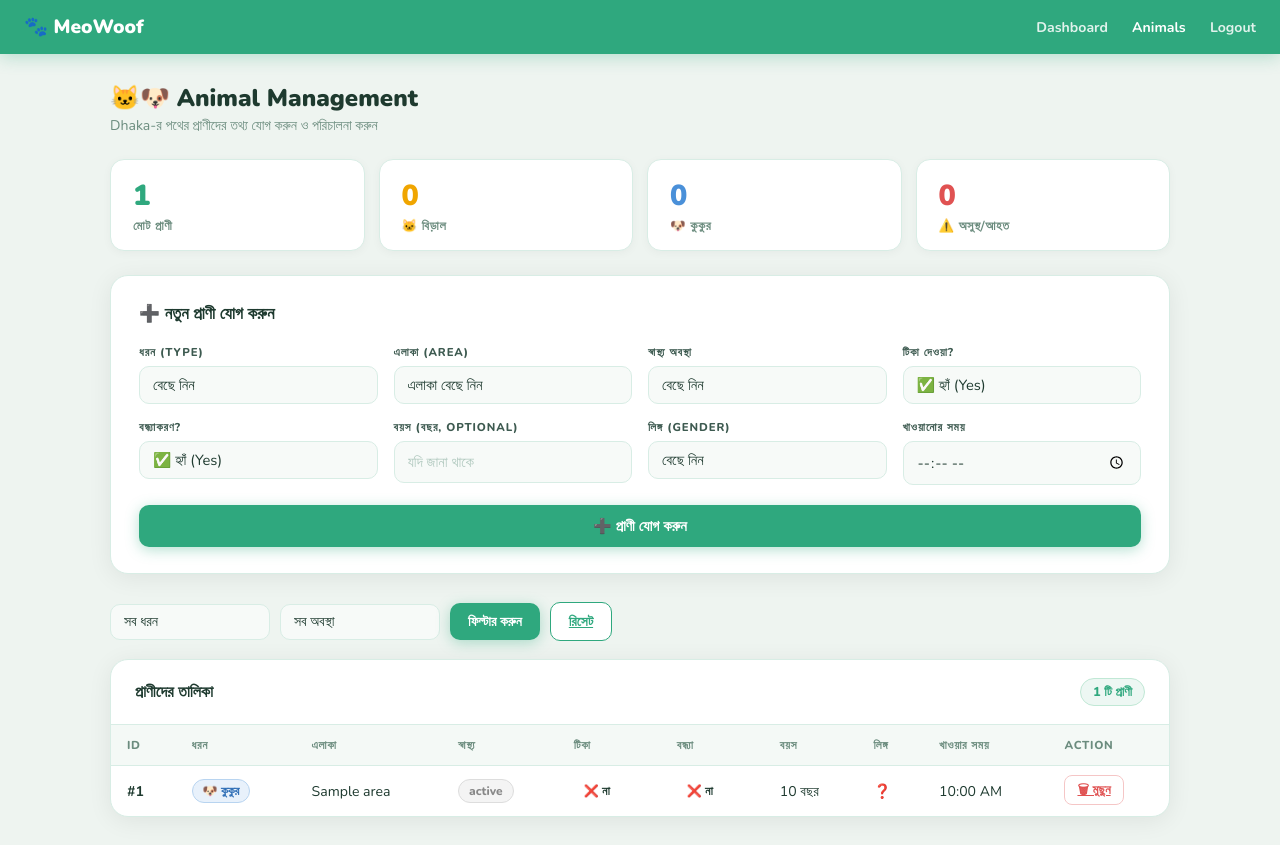
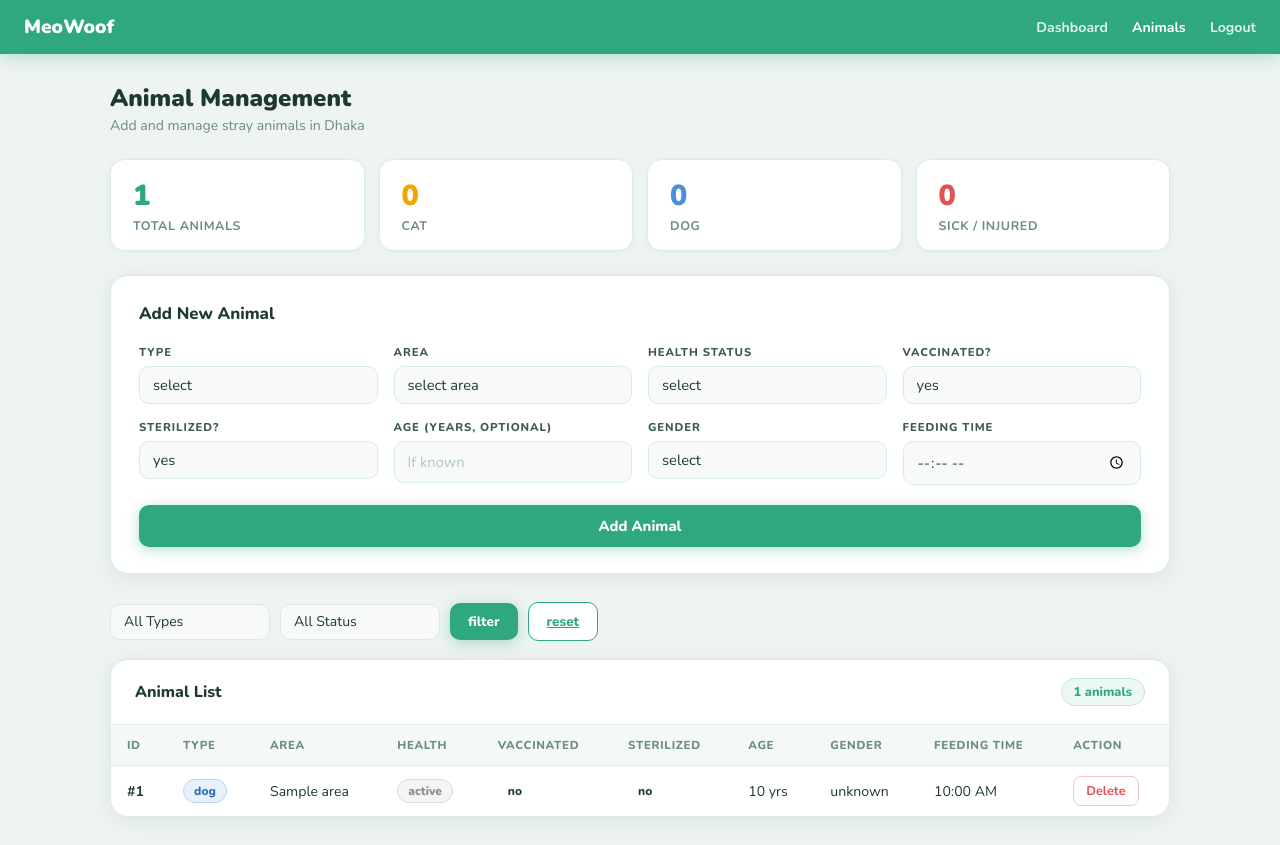
Before and after one commit to nusiba-0/CSE384.14---Group-1, a PHP site: page /animals.php in a window 1280 px wide. Run offline with PHP 8.4, Linux system fonts and the light colour scheme; a user stored in the database is signed in; tables that the repository leaves empty or names only in its code hold one stand-in row (values such as "Sample post").

Commit message:
Update animals.php

```diff
--- a/animals.php
+++ b/animals.php
@@ -1,53 +1,58 @@
 <?php
-require_once 'config.php';
+session_start();
+
+$host = 'localhost';
+$user = 'root';
+$pass = '';
+$db   = 'meowoof';
+
+$conn = mysqli_connect($host, $user, $pass, $db);
+if (!$conn) {
+    die('Database connection failed: ' . mysqli_connect_error());
+}
 
 if (!isset($_SESSION['user_id'])) {
     header("Location: index.php");
     exit();
 }
 
-$message = '';
+$message  = '';
 $msg_type = '';
 
-// ===== ADD ANIMAL =====
 if ($_SERVER['REQUEST_METHOD'] === 'POST' && isset($_POST['add_animal'])) {
-    $type          = mysqli_real_escape_string($conn, $_POST['type']);
+    $type          = trim($_POST['type']);
     $area_id       = (int)$_POST['area_id'];
-    $health_status = mysqli_real_escape_string($conn, $_POST['health_status']);
-    $is_vaccinated = mysqli_real_escape_string($conn, $_POST['is_vaccinated']);
-    $is_sterilized = mysqli_real_escape_string($conn, $_POST['is_sterilized']);
-    $age           = !empty($_POST['age']) ? (int)$_POST['age'] : 'NULL';
-    $gender        = mysqli_real_escape_string($conn, $_POST['gender']);
-    $feeding_time  = mysqli_real_escape_string($conn, $_POST['feeding_time']);
+    $health_status = trim($_POST['health_status']);
+    $is_vaccinated = trim($_POST['is_vaccinated']);
+    $is_sterilized = trim($_POST['is_sterilized']);
+   $age = $_POST['age'] !== '' ? (int)$_POST['age'] : null;
+    $gender        = trim($_POST['gender']);
+    $feeding_time  = trim($_POST['feeding_time']);
 
-    $age_val = ($age === 'NULL') ? 'NULL' : $age;
+    $stmt = mysqli_prepare($conn, "INSERT INTO animals (type, area_id, health_status, is_vaccinated, is_sterilized, age, gender, feeding_time) VALUES (?, ?, ?, ?, ?, ?, ?, ?)");
+    mysqli_stmt_bind_param($stmt, 'sissssss', $type, $area_id, $health_status, $is_vaccinated, $is_sterilized, $age, $gender, $feeding_time);
 
-    $sql = "INSERT INTO animals (type, area_id, health_status, is_vaccinated, is_sterilized, age, gender, feeding_time)
-            VALUES ('$type', $area_id, '$health_status', '$is_vaccinated', '$is_sterilized', $age_val, '$gender', '$feeding_time')";
-
-    if (mysqli_query($conn, $sql)) {
-        $message  = 'প্রাণীটি সফলভাবে যোগ করা হয়েছে!';
+    if (mysqli_stmt_execute($stmt)) {
+        $message  = 'Animal added successfully!';
         $msg_type = 'success';
     } else {
-        $message  = 'সমস্যা হয়েছে: ' . mysqli_error($conn);
+        $message  = 'Error: ' . mysqli_error($conn);
         $msg_type = 'error';
     }
+    mysqli_stmt_close($stmt);
 }
-
-// ===== DELETE ANIMAL =====
 if (isset($_GET['delete'])) {
     $del_id = (int)$_GET['delete'];
-    mysqli_query($conn, "DELETE FROM animals WHERE animal_id = $del_id");
-    $message  = 'প্রাণীটি মুছে ফেলা হয়েছে।';
+    $stmt = mysqli_prepare($conn, "DELETE FROM animals WHERE animal_id = ?");
+    mysqli_stmt_bind_param($stmt, 'i', $del_id);
+    mysqli_stmt_execute($stmt);
+    mysqli_stmt_close($stmt);
+    $message  = 'Animal deleted.';
     $msg_type = 'success';
 }
-
-// ===== FETCH AREAS =====
 $areas_result = mysqli_query($conn, "SELECT * FROM areas ORDER BY area_name");
-
-// ===== FETCH ANIMALS =====
-$filter_type   = isset($_GET['filter_type']) ? mysqli_real_escape_string($conn, $_GET['filter_type']) : '';
-$filter_health = isset($_GET['filter_health']) ? mysqli_real_escape_string($conn, $_GET['filter_health']) : '';
+$filter_type   = isset($_GET['filter_type'])   ? trim($_GET['filter_type'])   : '';
+$filter_health = isset($_GET['filter_health']) ? trim($_GET['filter_health']) : '';
 
 $where = [];
 if ($filter_type)   $where[] = "a.type = '$filter_type'";
@@ -60,11 +65,9 @@ $animals_result = mysqli_query($conn,
      $where_sql
      ORDER BY a.animal_id DESC"
 );
-
 $total = mysqli_num_rows($animals_result);
 ?>
-<!DOCTYPE html>
-<html lang="bn">
+<html lang="en">
 <head>
 <meta charset="UTF-8">
 <meta name="viewport" content="width=device-width, initial-scale=1.0">
@@ -91,8 +94,6 @@ body {
     color: var(--text);
     min-height: 100vh;
 }
-
-/* NAV */
 nav {
     background: var(--green);
     padding: 14px 24px;
@@ -102,7 +103,7 @@ nav {
     box-shadow: 0 3px 16px rgba(47,168,126,0.3);
     position: sticky; top: 0; z-index: 100;
 }
-.nav-brand { color:#fff; font-weight:900; font-size:1.2rem; display:flex; align-items:center; gap:8px; }
+.nav-brand { color:#fff; font-weight:900; font-size:1.2rem; }
 .nav-links a {
     color: rgba(255,255,255,0.85);
     text-decoration: none;
@@ -112,19 +113,13 @@ nav {
     transition: color 0.2s;
 }
 .nav-links a:hover { color: #fff; }
-
-/* MAIN LAYOUT */
 .container { max-width: 1100px; margin: 0 auto; padding: 28px 20px; }
-
-/* PAGE HEADER */
 .page-header {
     display: flex; align-items: center; justify-content: space-between;
     margin-bottom: 24px; flex-wrap: wrap; gap: 12px;
 }
 .page-header h1 { font-size: 1.5rem; font-weight: 900; color: var(--text); }
 .page-header p  { color: var(--muted); font-size: 0.88rem; margin-top: 2px; }
-
-/* STAT CARDS */
 .stats { display: flex; gap: 14px; flex-wrap: wrap; margin-bottom: 24px; }
 .stat-card {
     background: var(--card);
@@ -141,16 +136,14 @@ nav {
 .stat-sick .num { color: #e05252; }
 .stat-all  .num { color: var(--green); }
 
-/* ALERT */
 .alert {
     padding: 13px 18px; border-radius: 12px;
     font-weight: 700; font-size: 0.9rem;
-    margin-bottom: 22px; display: flex; align-items: center; gap: 10px;
+    margin-bottom: 22px;
 }
 .alert-success { background:#edfaf4; color:#1a7a50; border:1.5px solid #b2e8d0; }
 .alert-error   { background:#fef0f0; color:#c0392b; border:1.5px solid #f5c6c6; }
 
-/* FORM CARD */
 .form-card {
     background: var(--card);
     border-radius: 18px;
@@ -159,10 +152,7 @@ nav {
     margin-bottom: 28px;
     border: 1.5px solid var(--border);
 }
-.form-card h2 {
-    font-size: 1.05rem; font-weight: 800; color: var(--text);
-    margin-bottom: 20px; display: flex; align-items: center; gap: 8px;
-}
+.form-card h2 { font-size: 1.05rem; font-weight: 800; color: var(--text); margin-bottom: 20px; }
 .form-grid {
     display: grid;
     grid-template-columns: repeat(auto-fill, minmax(200px, 1fr));
@@ -203,14 +193,11 @@ input::placeholder { color: #b0c8be; }
 }
 .btn-green:hover { background: var(--green-d); transform: translateY(-1px); }
 
-/* FILTER BAR */
 .filter-bar {
     display: flex; gap: 12px; align-items: center;
     flex-wrap: wrap; margin-bottom: 18px;
 }
-.filter-bar select {
-    padding: 9px 13px; min-width: 160px; font-size: 0.88rem;
-}
+.filter-bar select { padding: 9px 13px; min-width: 160px; font-size: 0.88rem; }
 .filter-bar .btn { padding: 9px 18px; font-size: 0.85rem; }
 .btn-outline {
     background: #fff; color: var(--green);
@@ -218,7 +205,6 @@ input::placeholder { color: #b0c8be; }
 }
 .btn-outline:hover { background: var(--green-l); }
 
-/* TABLE CARD */
 .table-card {
     background: var(--card);
     border-radius: 18px;
@@ -256,40 +242,35 @@ td {
 tr:last-child td { border-bottom: none; }
 tr:hover td { background: #fafdf9; }
 
-/* BADGES */
 .badge {
     display: inline-flex; align-items: center; gap: 4px;
     padding: 3px 10px; border-radius: 20px;
     font-size: 0.75rem; font-weight: 800;
 }
-.badge-cat    { background: #fff8e6; color: #b07800; border: 1px solid #f5dfa0; }
-.badge-dog    { background: #e8f1fb; color: #2d6db5; border: 1px solid #b8d4f0; }
-.badge-healthy   { background: #edfaf4; color: #1a7a50; border: 1px solid #b2e8d0; }
-.badge-sick      { background: #fef0f0; color: #c0392b; border: 1px solid #f5c6c6; }
-.badge-injured   { background: #fff4e6; color: #b05800; border: 1px solid #fcd9a8; }
-.badge-pregnant  { background: #f5e8fb; color: #7b2f9e; border: 1px solid #dab8f0; }
-.badge-yes { background: #edfaf4; color: #1a7a50; border: 1px solid #b2e8d0; }
-.badge-no  { background: #f4f4f4; color: #888; border: 1px solid #ddd; }
+.badge-cat     { background: #fff8e6; color: #b07800; border: 1px solid #f5dfa0; }
+.badge-dog     { background: #e8f1fb; color: #2d6db5; border: 1px solid #b8d4f0; }
+.badge-healthy { background: #edfaf4; color: #1a7a50; border: 1px solid #b2e8d0; }
+.badge-sick    { background: #fef0f0; color: #c0392b; border: 1px solid #f5c6c6; }
+.badge-injured { background: #fff4e6; color: #b05800; border: 1px solid #fcd9a8; }
+.badge-pregnant{ background: #f5e8fb; color: #7b2f9e; border: 1px solid #dab8f0; }
+.badge-yes     { background: #edfaf4; color: #1a7a50; border: 1px solid #b2e8d0; }
+.badge-no      { background: #f4f4f4; color: #888;    border: 1px solid #ddd; }
 
-/* DELETE BTN */
 .btn-del {
     background: none; border: 1.5px solid #f5c6c6;
     color: var(--red); border-radius: 8px;
     padding: 5px 12px; font-size: 0.8rem;
     font-family: 'Nunito', sans-serif;
     font-weight: 700; cursor: pointer;
+    text-decoration: none;
     transition: all 0.2s;
 }
 .btn-del:hover { background: #fef0f0; }
 
-/* EMPTY */
-.empty-state {
-    text-align: center; padding: 48px 20px; color: var(--muted);
-}
-.empty-state .icon { font-size: 3rem; margin-bottom: 12px; }
+.empty-state { text-align: center; padding: 48px 20px; color: var(--muted); }
+.empty-state .icon { font-size: 2rem; font-weight: 900; margin-bottom: 12px; }
 .empty-state p { font-weight: 700; }
 
-/* RESPONSIVE */
 @media (max-width: 640px) {
     .form-grid { grid-template-columns: 1fr 1fr; }
     .stats { gap: 10px; }
@@ -300,9 +281,8 @@ tr:hover td { background: #fafdf9; }
 </head>
 <body>
 
-<!-- NAV -->
 <nav>
-    <div class="nav-brand">🐾 MeoWoof</div>
+    <div class="nav-brand">MeoWoof</div>
     <div class="nav-links">
         <a href="dashboard.php">Dashboard</a>
         <a href="animals.php" style="color:#fff;">Animals</a>
@@ -312,22 +292,19 @@ tr:hover td { background: #fafdf9; }
 
 <div class="container">
 
-    <!-- HEADER -->
     <div class="page-header">
         <div>
-            <h1>🐱🐶 Animal Management</h1>
-            <p>Dhaka-র পথের প্রাণীদের তথ্য যোগ করুন ও পরিচালনা করুন</p>
+            <h1>Animal Management</h1>
+            <p>Add and manage stray animals in Dhaka</p>
         </div>
     </div>
 
-    <!-- ALERT -->
     <?php if ($message): ?>
     <div class="alert alert-<?= $msg_type ?>">
-        <?= $msg_type === 'success' ? '✅' : '⚠️' ?> <?= htmlspecialchars($message) ?>
+        <?= htmlspecialchars($message) ?>
     </div>
     <?php endif; ?>
 
-    <!-- STAT CARDS -->
     <?php
     $stat_all  = mysqli_fetch_row(mysqli_query($conn, "SELECT COUNT(*) FROM animals"))[0] ?? 0;
     $stat_cat  = mysqli_fetch_row(mysqli_query($conn, "SELECT COUNT(*) FROM animals WHERE type='cat'"))[0] ?? 0;
@@ -337,133 +314,130 @@ tr:hover td { background: #fafdf9; }
     <div class="stats">
         <div class="stat-card stat-all">
             <div class="num"><?= $stat_all ?></div>
-            <div class="lbl">মোট প্রাণী</div>
+            <div class="lbl">Total Animals</div>
         </div>
         <div class="stat-card stat-cat">
             <div class="num"><?= $stat_cat ?></div>
-            <div class="lbl">🐱 বিড়াল</div>
+            <div class="lbl">cat</div>
         </div>
         <div class="stat-card stat-dog">
             <div class="num"><?= $stat_dog ?></div>
-            <div class="lbl">🐶 কুকুর</div>
+            <div class="lbl">dog</div>
         </div>
         <div class="stat-card stat-sick">
             <div class="num"><?= $stat_sick ?></div>
-            <div class="lbl">⚠️ অসুস্থ/আহত</div>
+            <div class="lbl">sick / injured</div>
         </div>
     </div>
 
-    <!-- ADD FORM -->
     <div class="form-card">
-        <h2>➕ নতুন প্রাণী যোগ করুন</h2>
+        <h2>Add New Animal</h2>
         <form method="POST">
             <div class="form-grid">
                 <div class="field">
-                    <label>ধরন (Type)</label>
+                    <label>type</label>
                     <select name="type" required>
-                        <option value="">বেছে নিন</option>
-                        <option value="cat">🐱 বিড়াল (Cat)</option>
-                        <option value="dog">🐶 কুকুর (Dog)</option>
+                        <option value="">select</option>
+                        <option value="cat">cat</option>
+                        <option value="dog">dog</option>
                     </select>
                 </div>
                 <div class="field">
-                    <label>এলাকা (Area)</label>
+                    <label>area</label>
                     <select name="area_id" required>
-                        <option value="">এলাকা বেছে নিন</option>
+                        <option value="">select area</option>
                         <?php if ($areas_result): while ($area = mysqli_fetch_assoc($areas_result)): ?>
                         <option value="<?= $area['area_id'] ?>"><?= htmlspecialchars($area['area_name']) ?></option>
                         <?php endwhile; endif; ?>
                     </select>
                 </div>
                 <div class="field">
-                    <label>স্বাস্থ্য অবস্থা</label>
+                    <label>health status</label>
                     <select name="health_status" required>
-                        <option value="">বেছে নিন</option>
-                        <option value="healthy">✅ সুস্থ (Healthy)</option>
-                        <option value="sick">🤒 অসুস্থ (Sick)</option>
-                        <option value="injured">🩹 আহত (Injured)</option>
-                        <option value="pregnant">🤰 গর্ভবতী (Pregnant)</option>
+                        <option value="">select</option>
+                        <option value="healthy">healthy</option>
+                        <option value="sick">sick</option>
+                        <option value="injured">injured</option>
+                        <option value="pregnant">pregnant</option>
                     </select>
                 </div>
                 <div class="field">
-                    <label>টিকা দেওয়া?</label>
+                    <label>vaccinated?</label>
                     <select name="is_vaccinated" required>
-                        <option value="yes">✅ হ্যাঁ (Yes)</option>
-                        <option value="no">❌ না (No)</option>
+                        <option value="yes">yes</option>
+                        <option value="no">no</option>
                     </select>
                 </div>
                 <div class="field">
-                    <label>বন্ধ্যাকরণ?</label>
+                    <label>sterilized?</label>
                     <select name="is_sterilized" required>
-                        <option value="yes">✅ হ্যাঁ (Yes)</option>
-                        <option value="no">❌ না (No)</option>
+                        <option value="yes">yes</option>
+                        <option value="no">no</option>
                     </select>
                 </div>
                 <div class="field">
-                    <label>বয়স (বছর, optional)</label>
-                    <input type="number" name="age" min="0" max="30" placeholder="যদি জানা থাকে">
+                    <label>Age (years, optional)</label>
+                    <input type="number" name="age" min="0" max="30" placeholder="If known">
                 </div>
                 <div class="field">
-                    <label>লিঙ্গ (Gender)</label>
+                    <label>gender</label>
                     <select name="gender" required>
-                        <option value="">বেছে নিন</option>
-                        <option value="male">♂ পুরুষ (Male)</option>
-                        <option value="female">♀ মহিলা (Female)</option>
-                        <option value="unknown">❓ অজানা</option>
+                        <option value="">select</option>
+                        <option value="male">male</option>
+                        <option value="female">female</option>
+                        <option value="unknown">unknown</option>
                     </select>
                 </div>
                 <div class="field">
-                    <label>খাওয়ানোর সময়</label>
+                    <label>feeding time</label>
                     <input type="time" name="feeding_time" required>
                 </div>
                 <div class="field full" style="display:flex; justify-content:flex-end; margin-top:4px;">
-                    <button type="submit" name="add_animal" class="btn btn-green">➕ প্রাণী যোগ করুন</button>
+                    <button type="submit" name="add_animal" class="btn btn-green">Add Animal</button>
                 </div>
             </div>
         </form>
     </div>
 
-    <!-- FILTER -->
     <div class="filter-bar">
         <form method="GET" style="display:flex; gap:10px; flex-wrap:wrap; align-items:center;">
             <select name="filter_type">
-                <option value="">সব ধরন</option>
-                <option value="cat" <?= $filter_type==='cat'?'selected':'' ?>>🐱 বিড়াল</option>
-                <option value="dog" <?= $filter_type==='dog'?'selected':'' ?>>🐶 কুকুর</option>
+                <option value="">All Types</option>
+                <option value="cat" <?= $filter_type==='cat'?'selected':'' ?>>cat</option>
+                <option value="dog" <?= $filter_type==='dog'?'selected':'' ?>>dog</option>
             </select>
             <select name="filter_health">
-                <option value="">সব অবস্থা</option>
-                <option value="healthy"  <?= $filter_health==='healthy'?'selected':'' ?>>✅ সুস্থ</option>
-                <option value="sick"     <?= $filter_health==='sick'?'selected':'' ?>>🤒 অসুস্থ</option>
-                <option value="injured"  <?= $filter_health==='injured'?'selected':'' ?>>🩹 আহত</option>
-                <option value="pregnant" <?= $filter_health==='pregnant'?'selected':'' ?>>🤰 গর্ভবতী</option>
+                <option value="">All Status</option>
+                <option value="healthy"  <?= $filter_health==='healthy'?'selected':''  ?>>healthy</option>
+                <option value="sick"     <?= $filter_health==='sick'?'selected':''     ?>>sick</option>
+                <option value="injured"  <?= $filter_health==='injured'?'selected':''  ?>>injured</option>
+                <option value="pregnant" <?= $filter_health==='pregnant'?'selected':'' ?>>pregnant</option>
             </select>
-            <button type="submit" class="btn btn-green">ফিল্টার করুন</button>
-            <a href="animals.php" class="btn btn-outline">রিসেট</a>
+            <button type="submit" class="btn btn-green">filter</button>
+            <a href="animals.php" class="btn btn-outline">reset</a>
         </form>
     </div>
 
-    <!-- TABLE -->
     <div class="table-card">
         <div class="table-head">
-            <h2>প্রাণীদের তালিকা</h2>
-            <span class="count-badge"><?= $total ?> টি প্রাণী</span>
+            <h2>Animal List</h2>
+            <span class="count-badge"><?= $total ?> animals</span>
         </div>
         <?php if ($total > 0): ?>
         <div style="overflow-x:auto;">
         <table>
             <thead>
                 <tr>
-                    <th>ID</th>
-                    <th>ধরন</th>
-                    <th>এলাকা</th>
-                    <th>স্বাস্থ্য</th>
-                    <th>টিকা</th>
-                    <th>বন্ধ্যা</th>
-                    <th>বয়স</th>
-                    <th>লিঙ্গ</th>
-                    <th>খাওয়ার সময়</th>
-                    <th>Action</th>
+                    <th>iD</th>
+                    <th>type</th>
+                    <th>area</th>
+                    <th>health</th>
+                    <th>vaccinated</th>
+                    <th>sterilized</th>
+                    <th>age</th>
+                    <th>gender</th>
+                    <th>feeding time</th>
+                    <th>action</th>
                 </tr>
             </thead>
             <tbody>
@@ -472,39 +446,39 @@ tr:hover td { background: #fafdf9; }
                     <td><strong>#<?= $animal['animal_id'] ?></strong></td>
                     <td>
                         <?php if ($animal['type'] === 'cat'): ?>
-                            <span class="badge badge-cat">🐱 বিড়াল</span>
+                            <span class="badge badge-cat">cat</span>
                         <?php else: ?>
-                            <span class="badge badge-dog">🐶 কুকুর</span>
+                            <span class="badge badge-dog">dog</span>
                         <?php endif; ?>
                     </td>
-                    <td><?= htmlspecialchars($animal['area_name'] ?? '—') ?></td>
+                    <td><?= htmlspecialchars($animal['area_name'] ?? '-') ?></td>
                     <td>
                         <?php
-                        $h = $animal['health_status'];
+                        $h   = $animal['health_status'];
                         $map = [
-                            'healthy'  => ['badge-healthy',  '✅ সুস্থ'],
-                            'sick'     => ['badge-sick',     '🤒 অসুস্থ'],
-                            'injured'  => ['badge-injured',  '🩹 আহত'],
-                            'pregnant' => ['badge-pregnant', '🤰 গর্ভবতী'],
+                            'healthy'  => ['badge-healthy',  'healthy'],
+                            'sick'     => ['badge-sick',     'sick'],
+                            'injured'  => ['badge-injured',  'injured'],
+                            'pregnant' => ['badge-pregnant', 'pregnant'],
                         ];
                         [$cls, $lbl] = $map[$h] ?? ['badge-no', $h];
                         ?>
                         <span class="badge <?= $cls ?>"><?= $lbl ?></span>
                     </td>
-                    <td><span class="badge badge-<?= $animal['is_vaccinated'] ?>"><?= $animal['is_vaccinated'] === 'yes' ? '✅ হ্যাঁ' : '❌ না' ?></span></td>
-                    <td><span class="badge badge-<?= $animal['is_sterilized'] ?>"><?= $animal['is_sterilized'] === 'yes' ? '✅ হ্যাঁ' : '❌ না' ?></span></td>
-                    <td><?= $animal['age'] !== null ? $animal['age'] . ' বছর' : '—' ?></td>
+                    <td><span class="badge badge-<?= $animal['is_vaccinated'] ?>"><?= $animal['is_vaccinated'] === 'yes' ? 'yes' : 'no' ?></span></td>
+                    <td><span class="badge badge-<?= $animal['is_sterilized'] ?>"><?= $animal['is_sterilized'] === 'yes' ? 'yes' : 'no' ?></span></td>
+                    <td><?= $animal['age'] !== null ? $animal['age'] . ' yrs' : '—' ?></td>
                     <td>
                         <?php
                         $g = $animal['gender'];
-                        echo $g === 'male' ? '♂ পুরুষ' : ($g === 'female' ? '♀ মহিলা' : '❓');
+                        echo $g === 'male' ? 'male' : ($g === 'female' ? 'female' : 'unknown');
                         ?>
                     </td>
-                    <td><?= $animal['feeding_time'] ? date('h:i A', strtotime($animal['feeding_time'])) : '—' ?></td>
+                    <td><?= $animal['feeding_time'] ? date('h:i A', strtotime($animal['feeding_time'])) : '-' ?></td>
                     <td>
                         <a href="animals.php?delete=<?= $animal['animal_id'] ?>"
-                           onclick="return confirm('এই প্রাণীর তথ্য মুছে ফেলবেন?')"
-                           class="btn-del">🗑 মুছুন</a>
+                           onclick="return confirm('Delete this animal?')"
+                           class="btn-del">Delete</a>
                     </td>
                 </tr>
             <?php endwhile; ?>
@@ -513,9 +487,9 @@ tr:hover td { background: #fafdf9; }
         </div>
         <?php else: ?>
         <div class="empty-state">
-            <div class="icon">🐾</div>
-            <p>এখনো কোনো প্রাণী যোগ করা হয়নি</p>
-            <p style="font-size:0.85rem; margin-top:6px; font-weight:400;">উপরের ফর্ম দিয়ে প্রথম প্রাণী যোগ করুন!</p>
+            <div class="icon">No Animals</div>
+            <p>No animals added yet.</p>
+            <p style="font-size:0.85rem; margin-top:6px; font-weight:400;">Use the form above to add the first animal!</p>
         </div>
         <?php endif; ?>
     </div>
```
